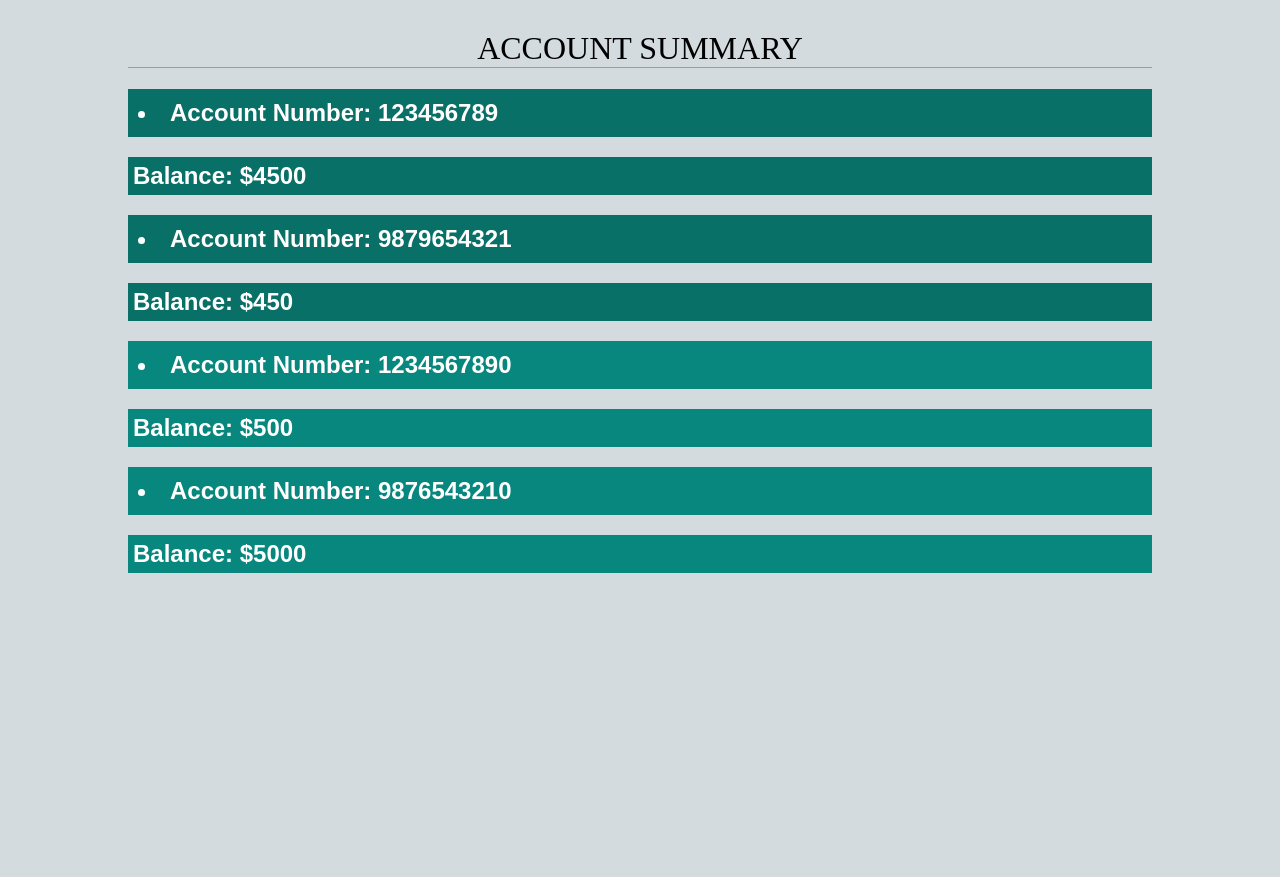
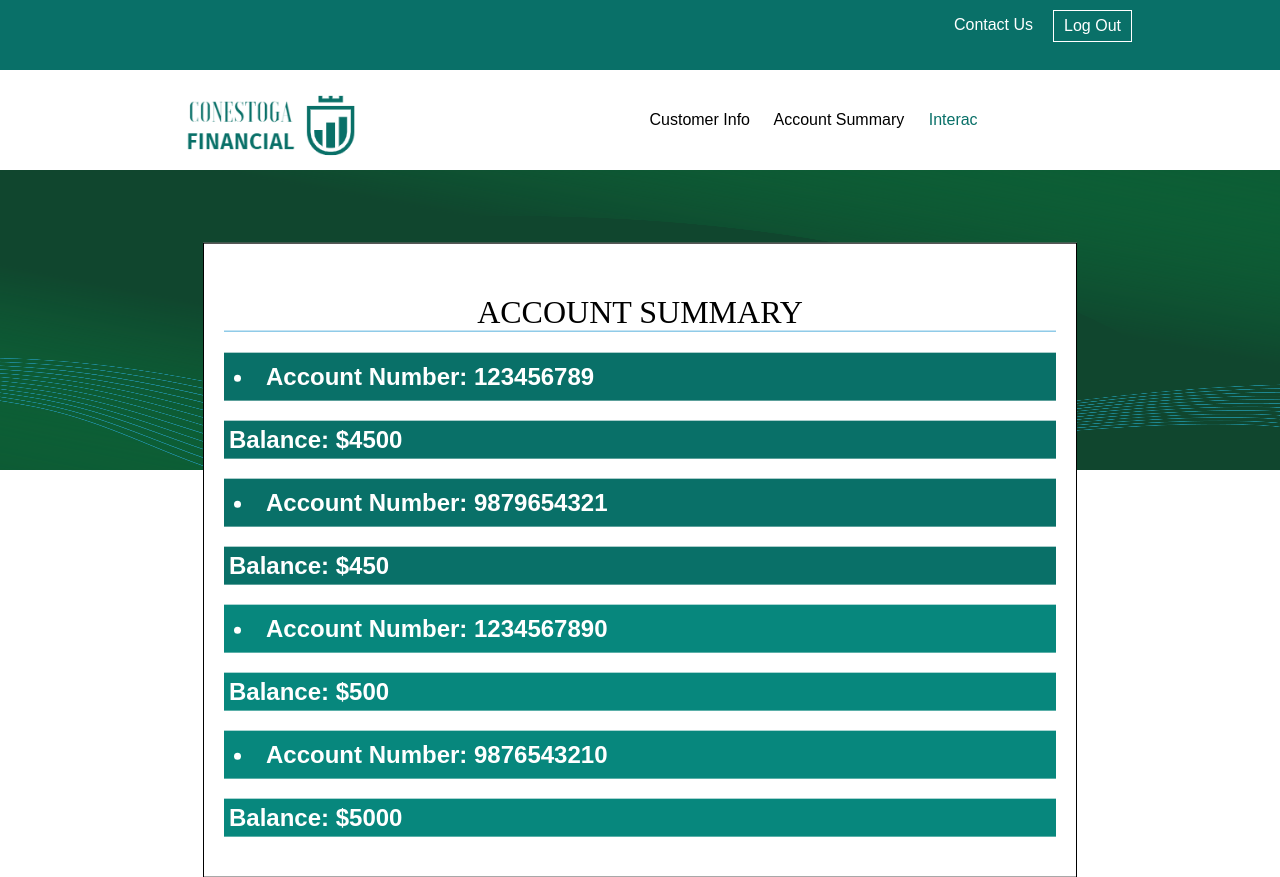
Before and after one commit to ajitsingh07/WebTechASS1, a PHP site: page /AccountSummary.html in a window 1280 px wide. Before the commit the page ends 573 px from the top, so only its background shows below. Run offline with PHP 8.4, Linux system fonts and the light colour scheme.

Commit message:
Correcting Pages

```diff
--- a/AccountSummary.html
+++ b/AccountSummary.html
@@ -5,7 +5,7 @@
         <title>Account Summary</title>
         <style>
             body {
-            background-color: #D3DBDE;
+            background-color: white;
             margin: 0 10%;
             font-family: sans-serif;
             }
@@ -42,12 +42,36 @@
   padding: 5px;
     }
     </style>
+    <link rel="stylesheet" href="styles/style.css">
 
 
     </head>
     <body>
+      <header>
+         <div class="upper-header">
+             <div class="upper-block">
+                 <a href="login.html" class="logout-btn">Log Out</a>
+                 <a href="#">Contact Us</a>
+             </div>
 
-        <div>
+         </div>
+         <div class="lower-header">
+             <div class="logo">
+                 <img src="images/logo-flex-white.PNG" alt="">
+             </div>
+             <div class="menu">
+                 <a href="Customerinfo.html">Customer Info</a>
+                 <a href="AccountSummary.html">Account Summary</a>
+                 <a href="interac.html" class="active">Interac</a>
+               </div>
+         </div>
+         <div class="header-img">
+             <img src="images/Pink Purple Watercolor Linktree Background.png" alt="">
+         </div>
+     </header>
+
+      <div>
+      <div class="interac-container">
      <h1>Account Summary</h1>
      <h2 class="CheckingAccount">
         <li>Account Number: 123456789</li></h2>
@@ -61,5 +85,6 @@
      <h2 class="SavingAccount">
         <li> Account Number: 9876543210</li></h2>
      <h2 class="SavingBalance"> Balance: $5000</h2>
+     </div>
      </body>
 </html>
--- a/css/login.css
+++ b/css/login.css
@@ -1,11 +1,15 @@
 body{
     background: #fff;
+}
+.logo{
+  margin-top: 70px;
+
 }
 #frm{
     border: solid #333 1px;
     width:25%;
     border-radius: 2px;
-    margin: 120px auto;
+    margin: 50px auto;
     background-color: #333;
     padding: 50px;
 }
--- a/login.html
+++ b/login.html
@@ -5,6 +5,11 @@
         <link rel = "stylesheet" type = "text/css" href = "css/login.css">
     </head>
     <body>
+        <div class="logo">
+            <center>
+            <img src="images/logo-flex-white.PNG" alt="">
+            </center>
+        </div>
         <div id = "frm">
         <strong class="title">Conestoga Finance</strong>
             <h1>Login</h1>
--- a/styles/style.css
+++ b/styles/style.css
@@ -29,12 +29,27 @@ body{
     padding:0px 10px;
 }
 .lower-header{
+    display: flex;
     max-width:960px;
     margin: auto;
+}
+.lower-header .logo{
+    flex:0.8;
 }
 .lower-header img{
     margin-top:20px;
     height: 75px;
+}
+.lower-header .menu{
+    line-height: 100px;
+}
+.lower-header .menu a{
+    color:black;
+    text-decoration: none;
+    margin-right:20px;
+}
+.lower-header .menu a:hover, .lower-header .menu a.active{
+    color: #097068;
 }
 .header-img{
     height:300px;
@@ -67,3 +82,6 @@ body{
 .send:hover{
     background-color: #124938;
 }
+main{
+    height:50vh;
+}
```
Also changed, not shown: Customerinfo.html (+11 -2 lines), css/customerinfostyle.css (+3 -4 lines), interac.html (+16 -4 lines).
